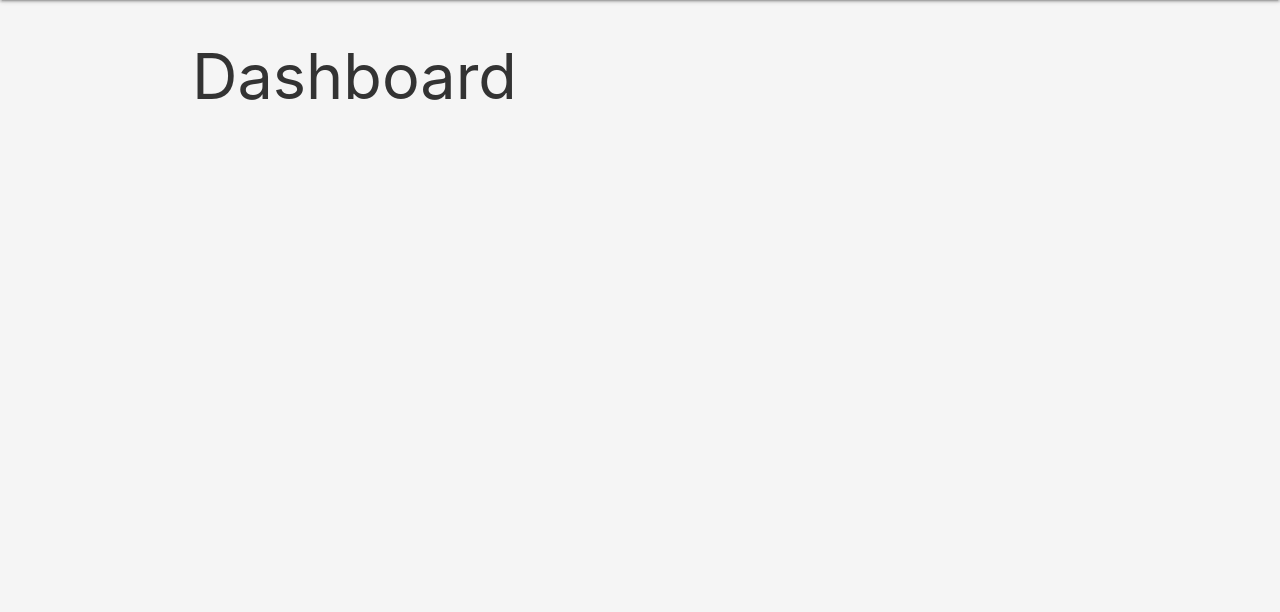
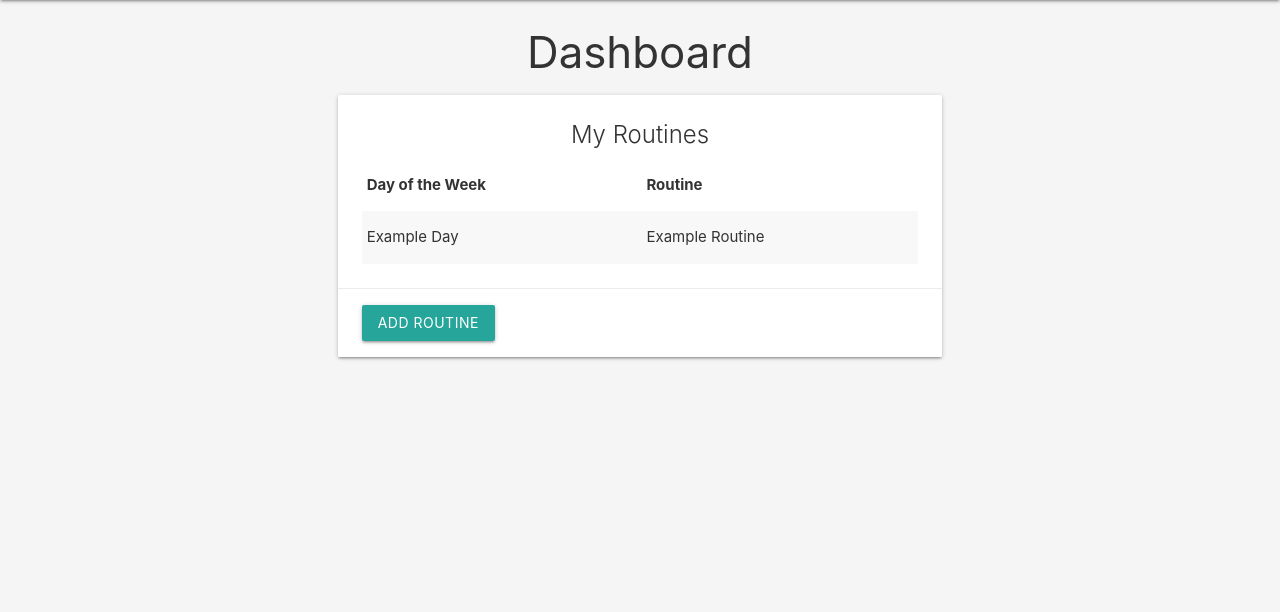
Before and after one commit to carlosm22700/Fitness-Tracker, a Django app: template main_app/templates/main_app/home.html in a window 1280 px wide. Shown: the part 64-676 px from the top of the page. Run offline with Django 3.2, Linux system fonts and the light colour scheme; the template is opened without the code that fills it, so the values that code supplies are empty.

```diff
--- a/main_app/templates/main_app/home.html
+++ b/main_app/templates/main_app/home.html
@@ -1,5 +1,35 @@
 {% extends 'main_app/base.html' %} {% block content %}
 
-<h1>Dashboard</h1>
+<div class="container">
+    <div class="row">
+        <div class="col s12">
+            <h3 class="center-align">Dashboard</h3>
+            <div class="card">
+                <div class="card-content">
+                    <span class="card-title center-align">My Routines</span>
+                    <table class="striped">
+                        <thead>
+                            <tr>
+                                <th>Day of the Week</th>
+                                <th>Routine</th>
+                            </tr>
+                        </thead>
+                        <tbody>
+                            <!-- Loop through the days and routines here -->
+                            <tr>
+                                <td>Example Day</td>
+                                <td>Example Routine</td>
+                            </tr>
+                            <!-- End Loop -->
+                        </tbody>
+                    </table>
+                </div>
+                <div class="card-action">
+                    <a class="waves-effect waves-light btn" href="#add-routine">Add Routine</a>
+                </div>
+            </div>
+        </div>
+    </div>
+</div>
 
 {% endblock %}
```
